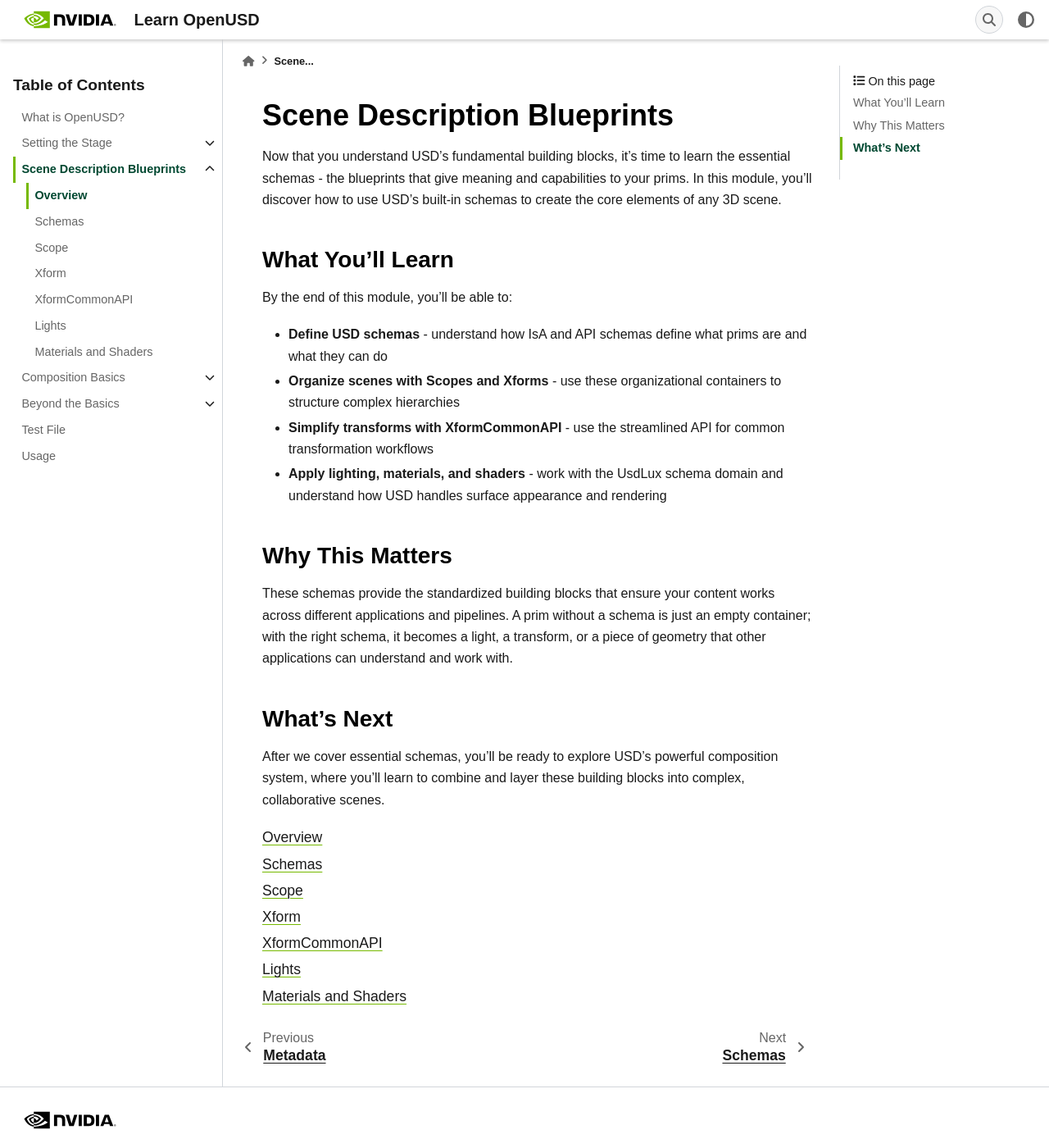
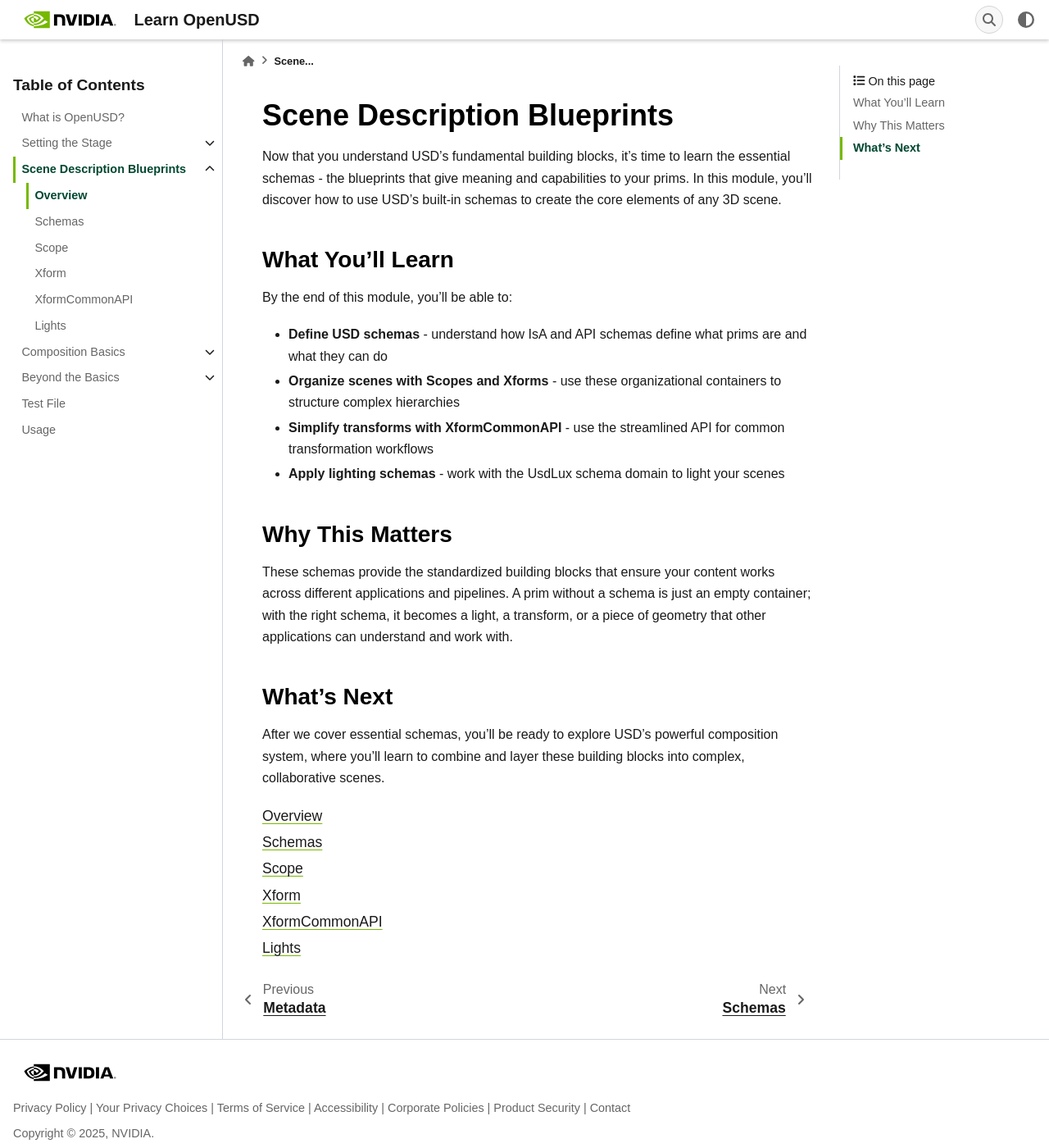
Before and after one commit to NVIDIA-Omniverse/LearnOpenUSD, a Sphinx documentation site: the page built from docs/source/scene-description-blueprints/index.md, in a window 1280 px wide and 1400 px high. Shown: the whole window at 82% size. Built offline with Sphinx 7.4.7, drawn with Linux system fonts in a browser that asks for light colours; some web fonts are replaced.

Commit message:
link to why usd; removed reference to future sections

```diff
--- a/docs/source/scene-description-blueprints/index.md
+++ b/docs/source/scene-description-blueprints/index.md
@@ -9,7 +9,7 @@
 - **Define USD schemas** - understand how IsA and API schemas define what prims are and what they can do
 - **Organize scenes with Scopes and Xforms** - use these organizational containers to structure complex hierarchies
 - **Simplify transforms with XformCommonAPI** - use the streamlined API for common transformation workflows
-- **Apply lighting, materials, and shaders** - work with the UsdLux schema domain and understand how USD handles surface appearance and rendering
+- **Apply lighting schemas** - work with the UsdLux schema domain to light your scenes
 
 ## Why This Matters
 
@@ -27,5 +27,4 @@
 xform
 xformcommonapi
 lights
-materials-shaders
 :::
```
Also changed, not shown: docs/source/what-openusd/index.md (+2 -1 lines).
